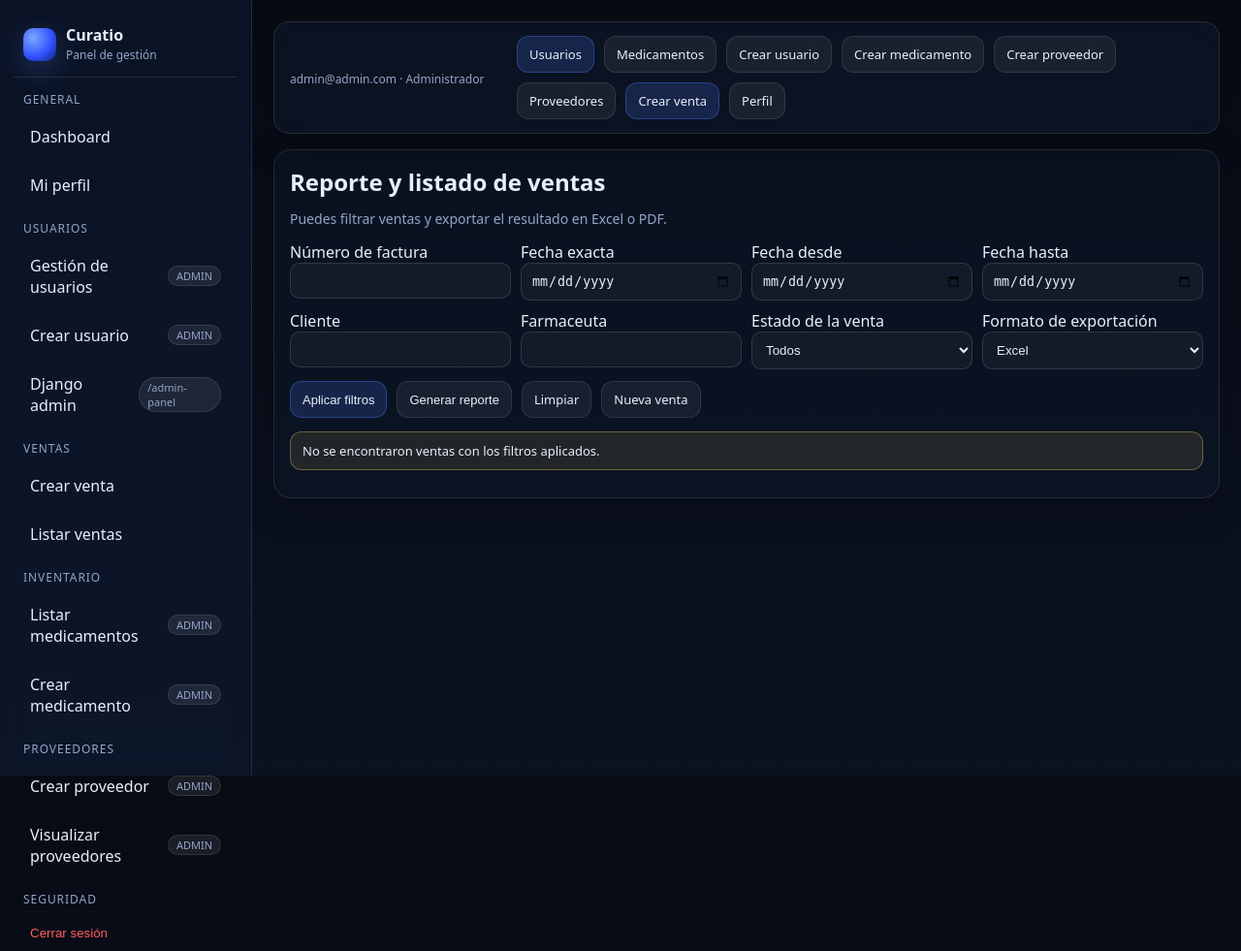
After one commit to AlejandroLotero/backend_python_curatio, a Django app: page /ventas/ in a window 1280 px wide. The commit adds this page. Shown: the whole page at 97% size. Run offline with Django 5.2, Linux system fonts and the light colour scheme; a user stored in the database is signed in; data comes from the database, SQL or seed files in the repository; data that the repository does not hold is empty.

Commit message:
FEAT: Implementacion de listar y generar reporte de ventas - Dayana Andrea Grisales

```diff
--- a/Curatio/accounts/templates/base.html
+++ b/Curatio/accounts/templates/base.html
@@ -192,6 +192,8 @@
         {% if user.rol == "Administrador" or user.rol == "Farmaceuta" %}
         <div class="nav-section">Ventas</div>
         <a href="{% url 'crear_venta' %}">Crear venta</a>
+        <a href="{% url 'listar_ventas' %}">Listar ventas</a>
+
         {% endif %}
       {% endif %}
 
--- a/Curatio/config/settings.py
+++ b/Curatio/config/settings.py
@@ -69,6 +69,7 @@ INSTALLED_APPS = [
 
     "accounts",
     "products",
+    "sales",
 ]
 
 # =========================
--- a/Curatio/config/urls.py
+++ b/Curatio/config/urls.py
@@ -13,6 +13,8 @@ urlpatterns = [
 
     path("", include("accounts.urls")),
     path("", include("products.urls")),
+    path("", include("sales.urls")),
+    path("api/", include("sales.urls")),
 ]
 
 if settings.DEBUG:
--- a/Curatio/datadump.json
+++ /dev/null
@@ -1 +0,0 @@
-[
--- a/Curatio/instalaciones_de_librerias.txt
+++ b/Curatio/instalaciones_de_librerias.txt
@@ -6,3 +6,5 @@ pip install djangorestframework
 python -m pip install Pillow
 pip install reportlab
 pip install openpyxl
+python -m pip install django-cors-headers
+pip install mysqlclient
--- /dev/null
+++ b/Curatio/sales/templates/sales/listar_ventas.html
@@ -0,0 +1,116 @@
+{% extends "base.html" %}
+{% block title %}Curatio | Listar ventas{% endblock %}
+
+{% block content %}
+<h2 style="margin:0 0 12px;">Reporte y listado de ventas</h2>
+<p style="margin:0 0 14px; color: rgba(147,164,199,1); font-size:14px;">
+  Puedes filtrar ventas y exportar el resultado en Excel o PDF.
+</p>
+
+<form method="get" style="display:grid; gap:12px; margin-bottom:14px;">
+  <div style="display:grid; grid-template-columns: repeat(auto-fit, minmax(200px, 1fr)); gap:10px;">
+    <div>
+      <label for="id_numero_factura">Número de factura</label>
+      <input id="id_numero_factura" type="text" name="numero_factura" value="{{ filtros.numero_factura }}"
+             style="width:100%; padding:10px; border-radius:10px; border:1px solid rgba(255,255,255,.12); background:rgba(255,255,255,.04); color:var(--text);">
+    </div>
+    <div>
+      <label for="id_fecha">Fecha exacta</label>
+      <input id="id_fecha" type="date" name="fecha" value="{{ filtros.fecha }}"
+             style="width:100%; padding:10px; border-radius:10px; border:1px solid rgba(255,255,255,.12); background:rgba(255,255,255,.04); color:var(--text);">
+    </div>
+    <div>
+      <label for="id_fecha_desde">Fecha desde</label>
+      <input id="id_fecha_desde" type="date" name="fecha_desde" value="{{ filtros.fecha_desde }}"
+             style="width:100%; padding:10px; border-radius:10px; border:1px solid rgba(255,255,255,.12); background:rgba(255,255,255,.04); color:var(--text);">
+    </div>
+    <div>
+      <label for="id_fecha_hasta">Fecha hasta</label>
+      <input id="id_fecha_hasta" type="date" name="fecha_hasta" value="{{ filtros.fecha_hasta }}"
+             style="width:100%; padding:10px; border-radius:10px; border:1px solid rgba(255,255,255,.12); background:rgba(255,255,255,.04); color:var(--text);">
+    </div>
+    <div>
+      <label for="id_cliente">Cliente</label>
+      <input id="id_cliente" type="text" name="cliente" value="{{ filtros.cliente }}"
+             style="width:100%; padding:10px; border-radius:10px; border:1px solid rgba(255,255,255,.12); background:rgba(255,255,255,.04); color:var(--text);">
+    </div>
+    <div>
+      <label for="id_farmaceuta">Farmaceuta</label>
+      <input id="id_farmaceuta" type="text" name="farmaceuta" value="{{ filtros.farmaceuta }}"
+             style="width:100%; padding:10px; border-radius:10px; border:1px solid rgba(255,255,255,.12); background:rgba(255,255,255,.04); color:var(--text);">
+    </div>
+    <div>
+      <label for="id_estado">Estado de la venta</label>
+      <select id="id_estado" name="estado"
+              style="width:100%; padding:10px; border-radius:10px; border:1px solid rgba(255,255,255,.12); background:rgba(255,255,255,.04); color:var(--text);">
+        <option value="">Todos</option>
+        {% for value, label in estados_venta %}
+          <option value="{{ value }}" {% if filtros.estado == value %}selected{% endif %}>{{ label }}</option>
+        {% endfor %}
+      </select>
+    </div>
+    <div>
+      <label for="id_formato">Formato de exportación</label>
+      <select id="id_formato" name="formato"
+              style="width:100%; padding:10px; border-radius:10px; border:1px solid rgba(255,255,255,.12); background:rgba(255,255,255,.04); color:var(--text);">
+        <option value="excel">Excel</option>
+        <option value="pdf">PDF</option>
+      </select>
+    </div>
+  </div>
+
+  <div style="display:flex; gap:10px; flex-wrap:wrap;">
+    <button type="submit" class="btn primary">Aplicar filtros</button>
+    <button type="submit" class="btn" name="exportar" value="1">Generar reporte</button>
+    <a href="{% url 'listar_ventas' %}" class="btn">Limpiar</a>
+    <a href="{% url 'crear_venta' %}" class="btn">Nueva venta</a>
+  </div>
+</form>
+
+{% if ventas %}
+  <div style="overflow-x:auto;">
+    <table style="width:100%; border-collapse: collapse; min-width: 1000px;">
+      <thead>
+        <tr style="border-bottom:1px solid rgba(255,255,255,.16);">
+          <th style="text-align:left; padding:10px;">Factura</th>
+          <th style="text-align:left; padding:10px;">Fecha/Hora</th>
+          <th style="text-align:left; padding:10px;">Cliente</th>
+          <th style="text-align:left; padding:10px;">Farmaceuta</th>
+          <th style="text-align:left; padding:10px;">Tipo pago</th>
+          <th style="text-align:left; padding:10px;">Aprobador</th>
+          <th style="text-align:left; padding:10px;">Estado</th>
+          <th style="text-align:right; padding:10px;">Total</th>
+          <th style="text-align:left; padding:10px;">Acción</th>
+        </tr>
+      </thead>
+      <tbody>
+        {% for venta in ventas %}
+          <tr style="border-bottom:1px solid rgba(255,255,255,.08);">
+            <td style="padding:10px;">{{ venta.numero_factura }}</td>
+            <td style="padding:10px;">{{ venta.fecha_hora|date:"Y-m-d H:i" }}</td>
+            <td style="padding:10px;">{{ venta.cliente.nombre }}</td>
+            <td style="padding:10px;">{{ venta.vendedor.nombre }}</td>
+            <td style="padding:10px;">{{ venta.get_tipo_pago_display }}</td>
+            <td style="padding:10px;">
+              {% if venta.confirmacion_vendedor_por %}
+                {{ venta.confirmacion_vendedor_por.nombre }}
+              {% else %}
+                -
+              {% endif %}
+            </td>
+            <td style="padding:10px;">{{ venta.get_estado_display }}</td>
+            <td style="padding:10px; text-align:right;">${{ venta.total }}</td>
+            <td style="padding:10px;">
+              <a class="btn" href="{% url 'detalle_venta' venta.id %}">Ver detalle</a>
+            </td>
+          </tr>
+        {% endfor %}
+      </tbody>
+    </table>
+  </div>
+{% else %}
+  <div class="msg warning" style="margin-top:10px;">
+    No se encontraron ventas con los filtros aplicados.
+  </div>
+{% endif %}
+{% endblock %}
--- a/Curatio/sales/urls.py
+++ b/Curatio/sales/urls.py
@@ -16,4 +16,5 @@ urlpatterns = [
         name="confirmar_pago_cliente",
     ),
     path("<int:pk>/anular/", views.anular_venta, name="anular_venta"),
+    path("ventas/", views.listar_ventas, name="listar_ventas"),
 ]
--- a/Curatio/sales/views.py
+++ b/Curatio/sales/views.py
@@ -1,6 +1,7 @@
 import json
 from decimal import Decimal
 from functools import wraps
+from io import BytesIO
 
 from django.conf import settings
 from django.contrib import messages
@@ -8,8 +9,16 @@ from django.contrib.auth.decorators import login_required
 from django.core.exceptions import ValidationError
 from django.core.mail import send_mail
 from django.db import transaction
+from django.http import HttpResponse, JsonResponse
 from django.shortcuts import get_object_or_404, redirect, render
 from django.utils import timezone
+from openpyxl import Workbook
+from reportlab.lib import colors
+from reportlab.lib.pagesizes import A4, landscape
+from reportlab.lib.styles import getSampleStyleSheet
+from reportlab.lib.units import mm
+from reportlab.lib.pdfencrypt import StandardEncryption
+from reportlab.platypus import Paragraph, SimpleDocTemplate, Spacer, Table, TableStyle
 
 from products.models import Medicamento
 
@@ -69,6 +78,200 @@ def _subtotal_esperado_desde_formset(formset):
         if med and cantidad:
             total += (med.precio_venta * cantidad).quantize(Decimal("0.01"))
     return total
+
+
+def _ventas_filtradas(request):
+    ventas = Venta.objects.select_related(
+        "cliente",
+        "vendedor",
+        "confirmacion_vendedor_por",
+    ).all()
+
+    numero_factura = request.GET.get("numero_factura")
+    fecha = request.GET.get("fecha")
+    fecha_desde = request.GET.get("fecha_desde")
+    fecha_hasta = request.GET.get("fecha_hasta")
+    cliente = request.GET.get("cliente")
+    farmaceuta = request.GET.get("farmaceuta")
+    estado = request.GET.get("estado")
+
+    if numero_factura:
+        ventas = ventas.filter(numero_factura__icontains=numero_factura)
+    if fecha:
+        ventas = ventas.filter(fecha_hora__date=fecha)
+    if fecha_desde:
+        ventas = ventas.filter(fecha_hora__date__gte=fecha_desde)
+    if fecha_hasta:
+        ventas = ventas.filter(fecha_hora__date__lte=fecha_hasta)
+    if cliente:
+        ventas = ventas.filter(cliente__nombre__icontains=cliente)
+    if farmaceuta:
+        ventas = ventas.filter(vendedor__nombre__icontains=farmaceuta)
+    if estado:
+        ventas = ventas.filter(estado=estado)
+
+    if request.user.rol == "Farmaceuta":
+        ventas = ventas.filter(vendedor=request.user)
+
+    filtros = {
+        "numero_factura": numero_factura or "",
+        "fecha": fecha or "",
+        "fecha_desde": fecha_desde or "",
+        "fecha_hasta": fecha_hasta or "",
+        "cliente": cliente or "",
+        "farmaceuta": farmaceuta or "",
+        "estado": estado or "",
+    }
+    return ventas, filtros
+
+
+def _nombre_aprobador(venta):
+    return venta.confirmacion_vendedor_por.nombre if venta.confirmacion_vendedor_por_id else "-"
+
+
+def _exportar_ventas_excel(ventas, request):
+    wb = Workbook()
+    ws = wb.active
+    ws.title = "Reporte ventas"
+
+    generado_en = timezone.localtime(timezone.now()).strftime("%Y-%m-%d %H:%M:%S")
+    generado_por = f"{request.user.nombre} ({request.user.email})"
+
+    ws.append(["Reporte de ventas - Curatio"])
+    ws.append([f"Generado por: {generado_por}"])
+    ws.append([f"Fecha y hora de generación: {generado_en}"])
+    ws.append([])
+    ws.append(
+        [
+            "Número de factura",
+            "Fecha y hora",
+            "Cliente",
+            "Farmaceuta",
+            "Tipo de pago",
+            "Aprobador (Admin/Farmaceuta)",
+            "Estado de la venta",
+            "Subtotal",
+            "IVA",
+            "Descuento",
+            "Total",
+        ]
+    )
+
+    for v in ventas:
+        ws.append(
+            [
+                v.numero_factura,
+                timezone.localtime(v.fecha_hora).strftime("%Y-%m-%d %H:%M"),
+                v.cliente.nombre,
+                v.vendedor.nombre,
+                v.get_tipo_pago_display(),
+                _nombre_aprobador(v),
+                v.get_estado_display(),
+                float(v.subtotal),
+                float(v.iva),
+                float(v.descuento),
+                float(v.total),
+            ]
+        )
+
+    for col in ("A", "B", "C", "D", "E", "F", "G", "H", "I", "J", "K"):
+        ws.column_dimensions[col].width = 22
+
+    output = BytesIO()
+    wb.save(output)
+    output.seek(0)
+    response = HttpResponse(
+        output.getvalue(),
+        content_type="application/vnd.openxmlformats-officedocument.spreadsheetml.sheet",
+    )
+    response["Content-Disposition"] = (
+        f'attachment; filename="reporte_ventas_{timezone.now().strftime("%Y%m%d_%H%M%S")}.xlsx"'
+    )
+    return response
+
+
+def _exportar_ventas_pdf(ventas, request):
+    generado_en = timezone.localtime(timezone.now()).strftime("%Y-%m-%d %H:%M:%S")
+    generado_por = f"{request.user.nombre} ({request.user.email})"
+
+    output = BytesIO()
+    doc = SimpleDocTemplate(
+        output,
+        pagesize=landscape(A4),
+        leftMargin=8 * mm,
+        rightMargin=8 * mm,
+        topMargin=8 * mm,
+        bottomMargin=8 * mm,
+        title="Reporte de ventas Curatio",
+        author=request.user.email,
+        encrypt=StandardEncryption(
+            userPassword="",
+            ownerPassword="curatio-report-owner",
+            canPrint=1,
+            canModify=0,
+            canCopy=1,
+            canAnnotate=0,
+        ),
+    )
+    styles = getSampleStyleSheet()
+    story = [
+        Paragraph("Reporte de ventas - Curatio", styles["Title"]),
+        Spacer(1, 4),
+        Paragraph(f"Generado por: {generado_por}", styles["Normal"]),
+        Paragraph(f"Fecha y hora de generación: {generado_en}", styles["Normal"]),
+        Spacer(1, 8),
+    ]
+
+    data = [
+        [
+            "Factura",
+            "Fecha/Hora",
+            "Cliente",
+            "Farmaceuta",
+            "Tipo pago",
+            "Aprobador",
+            "Estado",
+            "Total",
+        ]
+    ]
+
+    for v in ventas:
+        data.append(
+            [
+                v.numero_factura,
+                timezone.localtime(v.fecha_hora).strftime("%Y-%m-%d %H:%M"),
+                v.cliente.nombre,
+                v.vendedor.nombre,
+                v.get_tipo_pago_display(),
+                _nombre_aprobador(v),
+                v.get_estado_display(),
+                f"${v.total}",
+            ]
+        )
+
+    table = Table(data, repeatRows=1)
+    table.setStyle(
+        TableStyle(
+            [
+                ("BACKGROUND", (0, 0), (-1, 0), colors.HexColor("#243b63")),
+                ("TEXTCOLOR", (0, 0), (-1, 0), colors.white),
+                ("FONTNAME", (0, 0), (-1, 0), "Helvetica-Bold"),
+                ("FONTSIZE", (0, 0), (-1, -1), 8),
+                ("ALIGN", (0, 0), (-1, -1), "LEFT"),
+                ("GRID", (0, 0), (-1, -1), 0.25, colors.HexColor("#9aa7bf")),
+                ("ROWBACKGROUNDS", (0, 1), (-1, -1), [colors.whitesmoke, colors.lightgrey]),
+            ]
+        )
+    )
+    story.append(table)
+    doc.build(story)
+
+    output.seek(0)
+    response = HttpResponse(output.getvalue(), content_type="application/pdf; charset=utf-8")
+    response["Content-Disposition"] = (
+        f'attachment; filename="reporte_ventas_{timezone.now().strftime("%Y%m%d_%H%M%S")}.pdf"'
+    )
+    return response
 
 
 @login_required
@@ -376,3 +579,61 @@ def anular_venta(request, pk):
     )
     messages.success(request, "La venta fue anulada.")
     return redirect("detalle_venta", pk=pk)
+
+
+@login_required
+@solo_admin_o_farmaceuta
+def listar_ventas(request):
+    """
+    RF - Listar ventas con filtros
+    """
+
+    ventas, filtros = _ventas_filtradas(request)
+    formato = (request.GET.get("formato") or "").lower().strip()
+    exportar = (request.GET.get("exportar") or "").strip() == "1"
+
+    data = [
+        {
+            "id": v.id,
+            "numero_factura": v.numero_factura,
+            "fecha_hora": v.fecha_hora.strftime("%Y-%m-%d %H:%M"),
+            "cliente": v.cliente.nombre,
+            "farmaceuta": v.vendedor.nombre,
+            "estado": v.estado,
+            "tipo_pago": v.get_tipo_pago_display(),
+            "aprobador": _nombre_aprobador(v),
+            "total": str(v.total),
+        }
+        for v in ventas
+    ]
+
+    if request.GET.get("format") == "json":
+        if not data:
+            return JsonResponse(
+                {"mensaje": "No se encontraron ventas con los filtros aplicados"}
+            )
+        return JsonResponse(data, safe=False)
+
+    if exportar:
+        if not ventas.exists():
+            messages.error(
+                request,
+                "No se encontraron registros con los filtros aplicados para generar el reporte.",
+            )
+            return redirect("listar_ventas")
+        if formato == "excel":
+            return _exportar_ventas_excel(ventas, request)
+        if formato == "pdf":
+            return _exportar_ventas_pdf(ventas, request)
+        messages.error(request, "Formato de exportación no válido. Use Excel o PDF.")
+        return redirect("listar_ventas")
+
+    return render(
+        request,
+        "sales/listar_ventas.html",
+        {
+            "ventas": ventas,
+            "filtros": filtros,
+            "estados_venta": Venta.ESTADOS,
+        },
+    )
```
Also changed, not shown: 1 other file.
